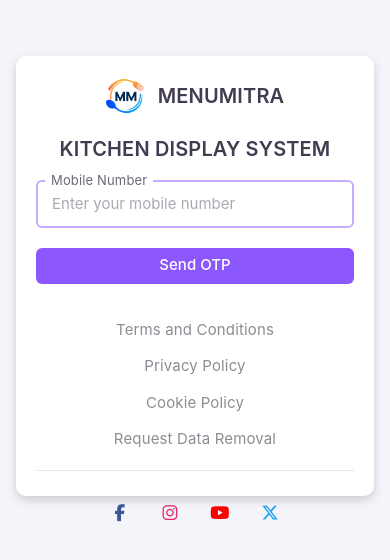
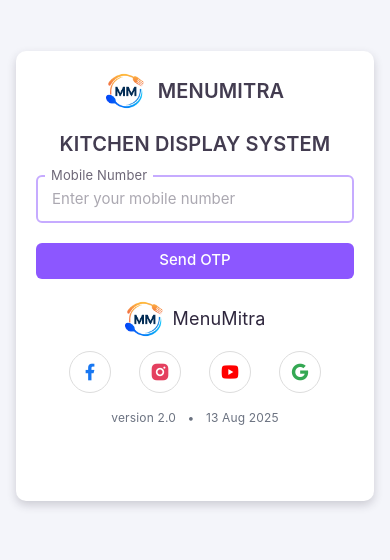
Before and after one commit to Shekru-Labs-India/menumitra_v2_kds, a React (Create React App) app: page /login in a window 390 px wide. Shown: the part 146-706 px from the top of the page. Built offline with nearby package versions, Linux system fonts and the light colour scheme.

Commit message:
Updated login page UI with MenuMitra logo, styled social icons, color improvements, and enhanced footer section

```diff
--- a/package.json
+++ b/package.json
@@ -16,6 +16,7 @@
     "react-dom": "^18.2.0",
     "react-router-dom": "^6.28.0",
     "react-scripts": "5.0.1",
+    "remixicon": "^4.6.0",
     "stream-browserify": "^3.0.0"
   },
   "scripts": {
--- a/src/App.css
+++ b/src/App.css
@@ -1,3 +1,4 @@
+/* App styles */
 .App {
   text-align: center;
 }
@@ -36,3 +37,71 @@
     transform: rotate(360deg);
   }
 }
+
+/* Footer brand logo */
+.kds-footer-logo {
+  width: 40px;
+  height: 40px;
+  object-fit: contain;
+}
+
+/* Social icon circles with borders */
+.kds-social {
+  width: 42px;
+  height: 42px;
+  border: 2px solid #ddd;
+  border-radius: 50%;
+  display: flex;
+  align-items: center;
+  justify-content: center;
+  color: #444;
+  font-size: 20px;
+  text-decoration: none;
+  transition: all 0.3s ease;
+}
+
+.kds-social i {
+  line-height: 1;
+}
+
+/* Hover effects with brand colors */
+.kds-social:hover .ri-facebook-fill { color: #1877F2; border-color: #1877F2; }
+.kds-social:hover .ri-instagram-fill { color: #E4405F; border-color: #E4405F; }
+.kds-social:hover .ri-youtube-fill { color: #FF0000; border-color: #FF0000; }
+.kds-social:hover .ri-google-fill { color: #4285F4; border-color: #4285F4; }
+
+.kds-social:hover {
+  box-shadow: 0 4px 14px rgba(0, 0, 0, 0.08);
+  transform: translateY(-1px);
+}
+
+/* Version and date styling inside card */
+.kds-version {
+  font-size: 13px;
+  color: #6b7280;
+  margin-top: 5px;
+}
+
+/* Adjust logo text to normal weight and color */
+.app-brand-text {
+  font-weight: normal; /* Removes bold (equivalent to fw-normal) */
+  color: #333; /* Default color, adjust if needed */
+}
+
+/* Responsive adjustments */
+@media (max-width: 576px) {
+  .kds-socials {
+    gap: 12px;
+  }
+  .kds-social {
+    width: 36px;
+    height: 36px;
+    font-size: 18px;
+  }
+  .kds-version {
+    font-size: 12px;
+  }
+  .card {
+    height: auto; /* Adjust height dynamically */
+  }
+}
--- a/src/App.js
+++ b/src/App.js
@@ -6,6 +6,8 @@
 import "./App.css";
 import "./assets/toast/toast.js";
 import "./assets/toast/toast.css";
+import "remixicon/fonts/remixicon.css";
+
 
 function App() {
   return (
--- a/src/components/Footer.jsx
+++ b/src/components/Footer.jsx
@@ -16,7 +16,7 @@
     target="_blank"
     rel="noopener noreferrer"
   >
-    <i className="bx bxl-facebook bx-sm" style={{ color: '#1877f2' }}></i> {/* Facebook Blue */}
+    <i className="ri-facebook-fill fs-4 bx-sm" style={{ color: '#1877f2' }}></i> {/* Facebook Blue */}
   </a>
   <a
     href="https://www.instagram.com/menumitra/"
@@ -24,7 +24,7 @@
     target="_blank"
     rel="noopener noreferrer"
   >
-    <i className="bx bxl-instagram bx-sm" style={{ color: '#E4405F' }}></i> {/* Instagram Pink */}
+    <i className="" style={{ color: '#E4405F' }}></i> {/* Instagram Pink */}
   </a>
   <a
     href="https://www.youtube.com/@menumitra"
@@ -55,6 +55,7 @@
               >
                 Shekru Labs India Pvt. Ltd.
               </a>
+
             </div>
           </div>
         </div>
--- a/src/config.js
+++ b/src/config.js
@@ -16,3 +16,10 @@
 export const VAPID_KEY = "BGsWfw7acs_yXMa_bcWfw-49_MQkV8MdSOrCih9OO-v9pQ7AvKA2niL1dvguaHMfObKP8tO7Bq_4aTVEwOyA8x4";
 
 // Other configuration constants can be added here
+
+// add at the bottom (or export from wherever you prefer)
+export const APP_INFO = {
+  name: "MenuMitra",
+  version: "2.0",
+  releaseDate: "13 Aug 2025",
+};
--- a/src/index.js
+++ b/src/index.js
@@ -4,6 +4,8 @@
 import App from './App';
 import './assets/css/demo.css'
 import './assets/css/core.css'
+import 'remixicon/fonts/remixicon.css';
+
 // import reportWebVitals from './reportWebVitals';
 
 const root = ReactDOM.createRoot(document.getElementById('root'));
--- a/src/screens/Login.jsx
+++ b/src/screens/Login.jsx
@@ -2,6 +2,7 @@
 import { Link, useNavigate } from "react-router-dom";
 import logo from "../assets/logo.png";
 import axios from "axios";
+import { APP_INFO } from "../config";
 
 function Login() {
   const [mobileNumber, setMobileNumber] = useState("");
@@ -29,31 +30,21 @@
         app_type: "pos",
       });
 
-      // Check for successful OTP send
-      if (
-        response.data.detail &&
-        response.data.detail.includes("successfully")
-      ) {
+      if (response.data.detail && response.data.detail.includes("successfully")) {
         setShowOtpInput(true);
       } else {
         setError(response.data.detail || "Failed to send OTP");
       }
     } catch (error) {
-      setError(
-        error.response?.data?.detail ||
-          "Something went wrong. Please try again."
-      );
+      setError(error.response?.data?.detail || "Something went wrong. Please try again.");
     } finally {
       setLoading(false);
     }
   };
 
   const generateRandomSessionId = (length) => {
-    const chars =
-      "ABCDEFGHIJKLMNOPQRSTUVWXYZabcdefghijklmnopqrstuvwxyz0123456789";
-    return Array.from({ length }, () =>
-      chars.charAt(Math.floor(Math.random() * chars.length))
-    ).join("");
+    const chars = "ABCDEFGHIJKLMNOPQRSTUVWXYZabcdefghijklmnopqrstuvwxyz0123456789";
+    return Array.from({ length }, () => chars.charAt(Math.floor(Math.random() * chars.length))).join("");
   };
 
   const handleOtpChange = (index, value) => {
@@ -64,14 +55,12 @@
     newOtpValues[index] = value;
     setOtpValues(newOtpValues);
 
-    // Move to next input if value is entered
     if (value !== "" && index < 3) {
       otpRefs[index + 1].current.focus();
     }
   };
 
   const handleKeyDown = (index, e) => {
-    // Handle backspace
     if (e.key === "Backspace" && !otpValues[index] && index > 0) {
       otpRefs[index - 1].current.focus();
     }
@@ -92,17 +81,14 @@
       const deviceSessId = generateRandomSessionId(20);
       const fcmToken = "dummy_fcm_token";
 
-      const response = await axios.post(
-        "https://men4u.xyz/v2/common/verify_otp",
-        {
+      const response = await axios.post("https://men4u.xyz/v2/common/verify_otp", {
         mobile: mobileNumber,
         otp: otp,
         fcm_token: fcmToken,
         device_id: deviceSessId,
         device_model: "web",
         app_type: "pos",
-        }
-      );
+      });
 
       if (response.data && response.data.access_token) {
         const userData = {
@@ -112,18 +98,11 @@
           last_activity: new Date().getTime(),
         };
 
-        // Store all user data in localStorage
         Object.entries(userData).forEach(([key, value]) => {
-          localStorage.setItem(
-            key,
-            typeof value === "object" ? JSON.stringify(value) : value.toString()
-          );
+          localStorage.setItem(key, typeof value === "object" ? JSON.stringify(value) : value.toString());
         });
 
-        // Make sure outlet_id is also stored
         localStorage.setItem("outlet_id", response.data.outlet_id);
-
-        // Navigate to orders page on success
         navigate("/orders");
       } else {
         setError("Invalid response from server");
@@ -138,43 +117,19 @@
   return (
     <>
       <div className="container d-flex align-items-center justify-content-center min-vh-100">
-        <div
-          className="card rounded-4"
-          style={{ maxWidth: "800px", height: "400px", width: "100%" }}
-        >
-          {/* Logo */}
+        <div className="card rounded-4" style={{ maxWidth: "800px", height: "450px", width: "100%" }}>
           <div className="app-brand justify-content-center mt-5">
             <Link to="/" className="app-brand-link gap-3">
               <span className="app-brand-logo demo">
-                <span className="text-primary">
-                  <img
-                    src={logo}
-                    alt="MenuMitra"
-                    style={{ width: "40px", height: "40px" }}
-                  />
+                <img src={logo} alt="MenuMitra" style={{ width: "40px", height: "40px" }} />
               </span>
-              </span>
-              <span className="app-brand-text demo text-heading fw-semibold">
-                MenuMitra
-              </span>
+              <span className="app-brand-text demo text-heading fw-semibold">MenuMitra</span>
             </Link>
           </div>
-          <span className="app-brand-text demo text-heading fw-semibold text-center pt-5">
-            Kitchen Display System
-          </span>
-          {/* /Logo */}
+          <span className="app-brand-text demo text-heading fw-semibold text-center pt-5">Kitchen Display System</span>
           <div className="card-body pt-4">
-            <form
-              id="formAuthentication"
-              className="mb-5 fv-plugins-bootstrap5 fv-plugins-framework"
-              onSubmit={showOtpInput ? handleVerifyOTP : handleSendOTP}
-              noValidate="novalidate"
-            >
-              {error && (
-                <div className="alert alert-danger mb-3" role="alert">
-                  {error}
-                </div>
-              )}
+            <form id="formAuthentication" className="mb-3 fv-plugins-bootstrap5 fv-plugins-framework" onSubmit={showOtpInput ? handleVerifyOTP : handleSendOTP} noValidate="novalidate">
+              {error && <div className="alert alert-danger mb-3" role="alert">{error}</div>}
 
               {!showOtpInput ? (
                 <div className="form-floating form-floating-outline mb-5 form-control-validation fv-plugins-icon-container">
@@ -186,13 +141,9 @@
                     placeholder="Enter your mobile number"
                     value={mobileNumber}
                     onChange={(e) => {
-                      const input = e.target.value
-                        .replace(/\D/g, "")
-                        .slice(0, 10);
+                      const input = e.target.value.replace(/\D/g, "").slice(0, 10);
                       if (/^[0-5]/.test(input)) {
-                        setError(
-                          "Mobile number cannot start with digits between 0 and 5."
-                        );
+                        setError("Mobile number cannot start with digits between 0 and 5.");
                         return;
                       } else {
                         setError("");
@@ -205,9 +156,7 @@
                 </div>
               ) : (
                 <>
-                  <div className="text-center mb-4">
-                    Enter the 4-digit code sent to {mobileNumber}
-                  </div>
+                  <div className="text-center mb-4">Enter the 4-digit code sent to {mobileNumber}</div>
                   <div className="d-flex justify-content-center gap-3 mb-5">
                     {otpValues.map((value, index) => (
                       <input
@@ -233,87 +182,36 @@
                   type="submit"
                   disabled={loading}
                 >
-                  {loading ? (
-                    <span
-                      className="spinner-border spinner-border-sm"
-                      role="status"
-                      aria-hidden="true"
-                    ></span>
-                  ) : showOtpInput ? (
-                    "Verify OTP"
-                  ) : (
-                    "Send OTP"
-                  )}
+                  {loading ? <span className="spinner-border spinner-border-sm" role="status" aria-hidden="true"></span> : showOtpInput ? "Verify OTP" : "Send OTP"}
                 </button>
               </div>
             </form>
 
-            {/* Footer links */}
-            <div className="d-flex flex-column flex-md-row justify-content-center align-items-center gap-4 mt-4 pt-4 pb-5 border-bottom fs-16">
-              <Link
-                to="https://menumitra.com/terms_conditions"
-                target="_blank"
-                className="text-secondary"
-              >
-                Terms and Conditions
-              </Link>
-              <Link
-                to="https://menumitra.com/privacy_policy"
-                target="_blank"
-                className="text-secondary"
-              >
-                Privacy Policy
-              </Link>
-              <Link
-                to="https://menumitra.com/cookie_policy"
-                target="_blank"
-                className="text-secondary"
-              >
-                Cookie Policy
-              </Link>
-              <Link
-                to="https://menumitra.com/request_data_removal"
-                target="_blank"
-                className="text-secondary"
-              >
-                Request Data Removal
-              </Link>
+
+
+            {/* Footer brand, social icons, and version inside card */}
+            <div className="d-flex flex-column align-items-center justify-content-center mt-4">
+              <div className="d-flex align-items-center justify-content-center mb-3">
+                <img src={logo} alt="MenuMitra" className="kds-footer-logo me-2" />
+                <h5 className="fw-normal text-black mb-0">MenuMitra</h5>
               </div>
-
-            {/* Social Media Links */}
-            <div className="d-flex justify-content-center gap-2 mt-5">
-              <a
-                href="https://www.facebook.com/people/Menu-Mitra/61565082412478/"
-                className="btn btn-icon btn-lg rounded-pill btn-text-facebook waves-effect"
-                target="_blank"
-                rel="noopener noreferrer"
-              >
-                <i className="fa-brands fa-facebook-f" />
+              <div className="kds-socials d-flex justify-content-center gap-4 mb-3">
+                <a href="https://www.facebook.com/people/Menu-Mitra/61565082412478/" className="kds-social" target="_blank" rel="noopener noreferrer" aria-label="Facebook">
+                  <i className="ri-facebook-fill" />
                 </a>
-              <a
-                href="https://www.instagram.com/menumitra/"
-                className="btn btn-icon btn-lg rounded-pill btn-text-instagram waves-effect"
-                target="_blank"
-                rel="noopener noreferrer"
-              >
-                <i className="fa-brands fa-instagram" />
+                <a href="https://www.instagram.com/menumitra/" className="kds-social" target="_blank" rel="noopener noreferrer" aria-label="Instagram">
+                  <i className="ri-instagram-fill" />
                 </a>
-              <a
-                href="https://www.youtube.com/@menumitra"
-                className="btn btn-icon btn-lg rounded-pill btn-text-youtube waves-effect"
-                target="_blank"
-                rel="noopener noreferrer"
-              >
-                <i className="fa-brands fa-youtube" />
+                <a href="https://www.youtube.com/@menumitra" className="kds-social" target="_blank" rel="noopener noreferrer" aria-label="YouTube">
+                  <i className="ri-youtube-fill" />
                 </a>
-              <a
-                href="https://x.com/MenuMitra"
-                className="btn btn-icon btn-lg rounded-pill btn-text-twitter waves-effect"
-                target="_blank"
-                rel="noopener noreferrer"
-              >
-                <i className="fa-brands fa-x-twitter" />
+                <a href="https://google.com/MenuMitra" className="kds-social" target="_blank" rel="noopener noreferrer" aria-label="Google">
+                  <i className="ri-google-fill" />
                 </a>
+              </div>
+              <div className="kds-version text-center">
+                version {APP_INFO.version} <span className="mx-2">•</span> {APP_INFO.releaseDate}
+              </div>
             </div>
           </div>
         </div>
--- a/src/screens/LoginScreen.jsx
+++ b/src/screens/LoginScreen.jsx
@@ -6,6 +6,7 @@
 import { getToken } from "firebase/messaging";
 import { VAPID_KEY } from "../config";
 import logo from "../assets/logo.png";
+import Footer from "../components/Footer";
 
 function LoginScreen() {
   const [mobileNumber, setMobileNumber] = useState("");
@@ -294,6 +295,9 @@
             </button>
           </form>
         )}
+
+          <Footer />
+
       </div>
     </div>
   );
```
Also changed, not shown: src/assets/css/core.css, 1 other file (tests, documents, lock files or other folders). Lines whose indentation alone changed are shown as unchanged.
